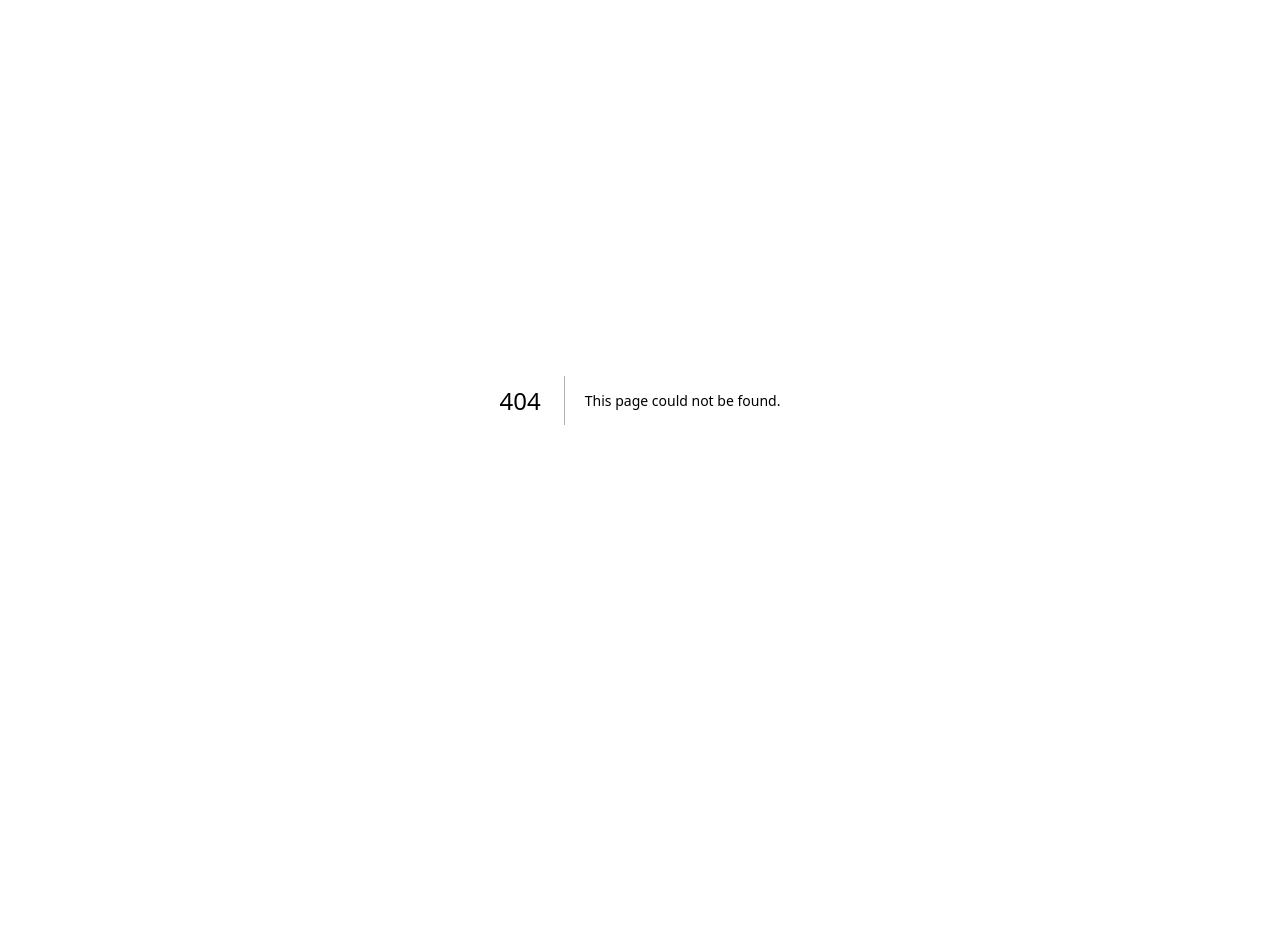
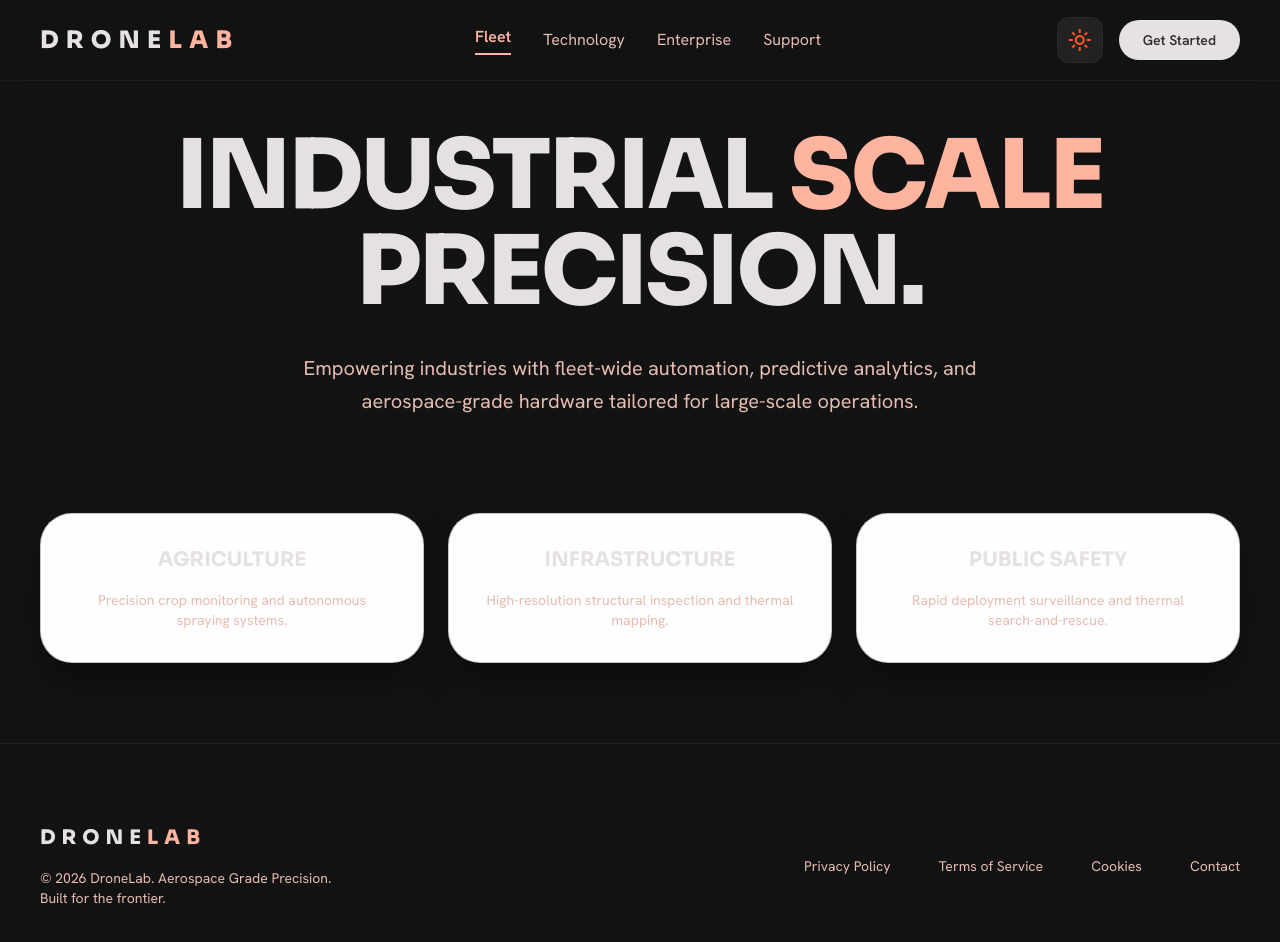
Before and after one commit to ardhikaxx/drone-lab-3d, a Next.js app: page /enterprise in a window 1280 px wide. Before the commit this address had no page. Shown: the top 942 px of the page. Before the commit the page ends 800 px from the top, so only its background shows below. Built offline with nearby package versions, Linux system fonts and the light colour scheme.

Commit message:
feat: add Technology, Enterprise, and Support pages and update navigation

```diff
--- /dev/null
+++ b/app/enterprise/page.tsx
@@ -0,0 +1,44 @@
+"use client";
+
+import Navbar from "@/components/Navbar";
+import Footer from "@/components/Footer";
+
+export default function Enterprise() {
+  return (
+    <div className="min-h-screen bg-background text-on-surface font-body-md relative overflow-hidden">
+      <div className="absolute inset-0 pointer-events-none z-10 opacity-[0.03] dark:opacity-[0.07]">
+        <div className="absolute inset-0 bg-[linear-gradient(rgba(18,16,16,0)_50%,rgba(0,0,0,0.25)_50%),linear-gradient(90deg,rgba(255,0,0,0.06),rgba(0,255,0,0.02),rgba(0,0,255,0.06))] bg-[length:100%_2px,3px_100%]"></div>
+      </div>
+
+      <Navbar />
+
+      <main className="pt-32 pb-section-margin max-w-[1440px] mx-auto px-mobile-margin md:px-container-padding">
+        <section className="mb-24 text-center">
+          <h1 className="font-display-lg text-5xl md:text-7xl lg:text-8xl font-black text-on-surface tracking-tight uppercase mb-8">
+            Industrial <span className="text-primary dark:text-primary-container">Scale</span>
+            <br />
+            Precision.
+          </h1>
+          <p className="font-body-lg text-xl text-on-surface-variant max-w-3xl mx-auto leading-relaxed">
+            Empowering industries with fleet-wide automation, predictive analytics, and aerospace-grade hardware tailored for large-scale operations.
+          </p>
+        </section>
+
+        <div className="grid grid-cols-1 lg:grid-cols-3 gap-bento-gap">
+          {[
+            { title: "Agriculture", desc: "Precision crop monitoring and autonomous spraying systems." },
+            { title: "Infrastructure", desc: "High-resolution structural inspection and thermal mapping." },
+            { title: "Public Safety", desc: "Rapid deployment surveillance and thermal search-and-rescue." }
+          ].map((item, i) => (
+            <div key={i} className="bg-white dark:bg-surface-container-low rounded-bento p-8 bento-card-shadow border border-outline-variant/30 text-center">
+              <h3 className="font-display-lg text-xl font-bold mb-4 uppercase">{item.title}</h3>
+              <p className="text-on-surface-variant text-sm">{item.desc}</p>
+            </div>
+          ))}
+        </div>
+      </main>
+
+      <Footer />
+    </div>
+  );
+}
--- /dev/null
+++ b/app/support/page.tsx
@@ -0,0 +1,43 @@
+"use client";
+
+import Navbar from "@/components/Navbar";
+import Footer from "@/components/Footer";
+
+export default function Support() {
+  return (
+    <div className="min-h-screen bg-background text-on-surface font-body-md relative overflow-hidden">
+      <div className="absolute inset-0 pointer-events-none z-10 opacity-[0.03] dark:opacity-[0.07]">
+        <div className="absolute inset-0 bg-[linear-gradient(rgba(18,16,16,0)_50%,rgba(0,0,0,0.25)_50%),linear-gradient(90deg,rgba(255,0,0,0.06),rgba(0,255,0,0.02),rgba(0,0,255,0.06))] bg-[length:100%_2px,3px_100%]"></div>
+      </div>
+
+      <Navbar />
+
+      <main className="pt-32 pb-section-margin max-w-[1440px] mx-auto px-mobile-margin md:px-container-padding">
+        <section className="mb-24">
+          <h1 className="font-display-lg text-5xl md:text-7xl lg:text-8xl font-black text-on-surface tracking-tight uppercase mb-8">
+            We've Got <span className="text-primary dark:text-primary-container">Your Back.</span>
+          </h1>
+          <p className="font-body-lg text-xl text-on-surface-variant max-w-2xl leading-relaxed">
+            Whether you're a solo pilot or managing a fleet, our technical elite are standing by to keep you airborne.
+          </p>
+        </section>
+
+        <div className="grid grid-cols-1 md:grid-cols-2 lg:grid-cols-4 gap-bento-gap">
+          {[
+            { title: "Manuals", icon: "book" },
+            { title: "Firmware", icon: "system_update" },
+            { title: "Pilot Forum", icon: "groups" },
+            { title: "Direct Line", icon: "headset_mic" }
+          ].map((item, i) => (
+            <div key={i} className="bg-white dark:bg-surface-container-low rounded-bento p-6 bento-card-shadow border border-outline-variant/30 flex flex-col items-center justify-center gap-4 hover:border-primary transition-colors cursor-pointer group">
+              <span className="material-symbols-outlined text-4xl text-primary group-hover:scale-110 transition-transform">{item.icon}</span>
+              <h3 className="font-display-lg text-sm font-bold uppercase tracking-widest">{item.title}</h3>
+            </div>
+          ))}
+        </div>
+      </main>
+
+      <Footer />
+    </div>
+  );
+}
--- /dev/null
+++ b/app/technology/page.tsx
@@ -0,0 +1,43 @@
+"use client";
+
+import Navbar from "@/components/Navbar";
+import Footer from "@/components/Footer";
+
+export default function Technology() {
+  return (
+    <div className="min-h-screen bg-background text-on-surface font-body-md relative overflow-hidden">
+      {/* Cinematic HUD Overlay */}
+      <div className="absolute inset-0 pointer-events-none z-10 opacity-[0.03] dark:opacity-[0.07]">
+        <div className="absolute inset-0 bg-[linear-gradient(rgba(18,16,16,0)_50%,rgba(0,0,0,0.25)_50%),linear-gradient(90deg,rgba(255,0,0,0.06),rgba(0,255,0,0.02),rgba(0,0,255,0.06))] bg-[length:100%_2px,3px_100%]"></div>
+      </div>
+
+      <Navbar />
+
+      <main className="pt-32 pb-section-margin max-w-[1440px] mx-auto px-mobile-margin md:px-container-padding">
+        <section className="mb-24">
+          <h1 className="font-display-lg text-5xl md:text-7xl lg:text-8xl font-black text-on-surface tracking-tight uppercase mb-8">
+            The <span className="text-primary dark:text-primary-container">Tech</span> Behind
+            <br />
+            The Mission.
+          </h1>
+          <p className="font-body-lg text-xl text-on-surface-variant max-w-2xl leading-relaxed">
+            From neural-link stabilization to quantum-dot telemetry, explore the cutting-edge aerospace engineering that powers our fleet.
+          </p>
+        </section>
+
+        <div className="grid grid-cols-1 md:grid-cols-2 gap-bento-gap">
+          <div className="bg-white dark:bg-surface-container-low rounded-bento p-10 bento-card-shadow border border-outline-variant/30">
+            <h3 className="font-display-lg text-2xl font-bold mb-4 uppercase tracking-wider">Neural-Link 2.0</h3>
+            <p className="text-on-surface-variant">Zero-latency communication between pilot and machine, powered by proprietary AI-driven signal processing.</p>
+          </div>
+          <div className="bg-white dark:bg-surface-container-low rounded-bento p-10 bento-card-shadow border border-outline-variant/30">
+            <h3 className="font-display-lg text-2xl font-bold mb-4 uppercase tracking-wider">Quantum Telemetry</h3>
+            <p className="text-on-surface-variant">Real-time data encryption and high-bandwidth transmission across any terrain, regardless of interference.</p>
+          </div>
+        </div>
+      </main>
+
+      <Footer />
+    </div>
+  );
+}
--- a/components/Navbar.tsx
+++ b/components/Navbar.tsx
@@ -103,10 +103,10 @@ export default function Navbar() {
         isMenuOpen ? "max-h-96 opacity-100" : "max-h-0 opacity-0"
       }`}>
         <div className="flex flex-col p-mobile-margin gap-4">
-          <a className="font-body-md text-body-md text-primary font-semibold" href="#">Fleet</a>
-          <a className="font-body-md text-body-md text-on-surface-variant" href="#">Technology</a>
-          <a className="font-body-md text-body-md text-on-surface-variant" href="#">Enterprise</a>
-          <a className="font-body-md text-body-md text-on-surface-variant" href="#">Support</a>
+          <a className="font-body-md text-body-md text-on-surface-variant hover:text-primary" href="/">Fleet</a>
+          <a className="font-body-md text-body-md text-on-surface-variant hover:text-primary" href="/technology">Technology</a>
+          <a className="font-body-md text-body-md text-on-surface-variant hover:text-primary" href="/enterprise">Enterprise</a>
+          <a className="font-body-md text-body-md text-on-surface-variant hover:text-primary" href="/support">Support</a>
           <button className="sm:hidden w-full bg-on-background text-inverse-on-surface px-6 py-3 rounded-full font-body-md text-body-md font-semibold">
             Get Started
           </button>
```
Also changed, not shown: 1 other file (tests, documents, lock files or other folders).
